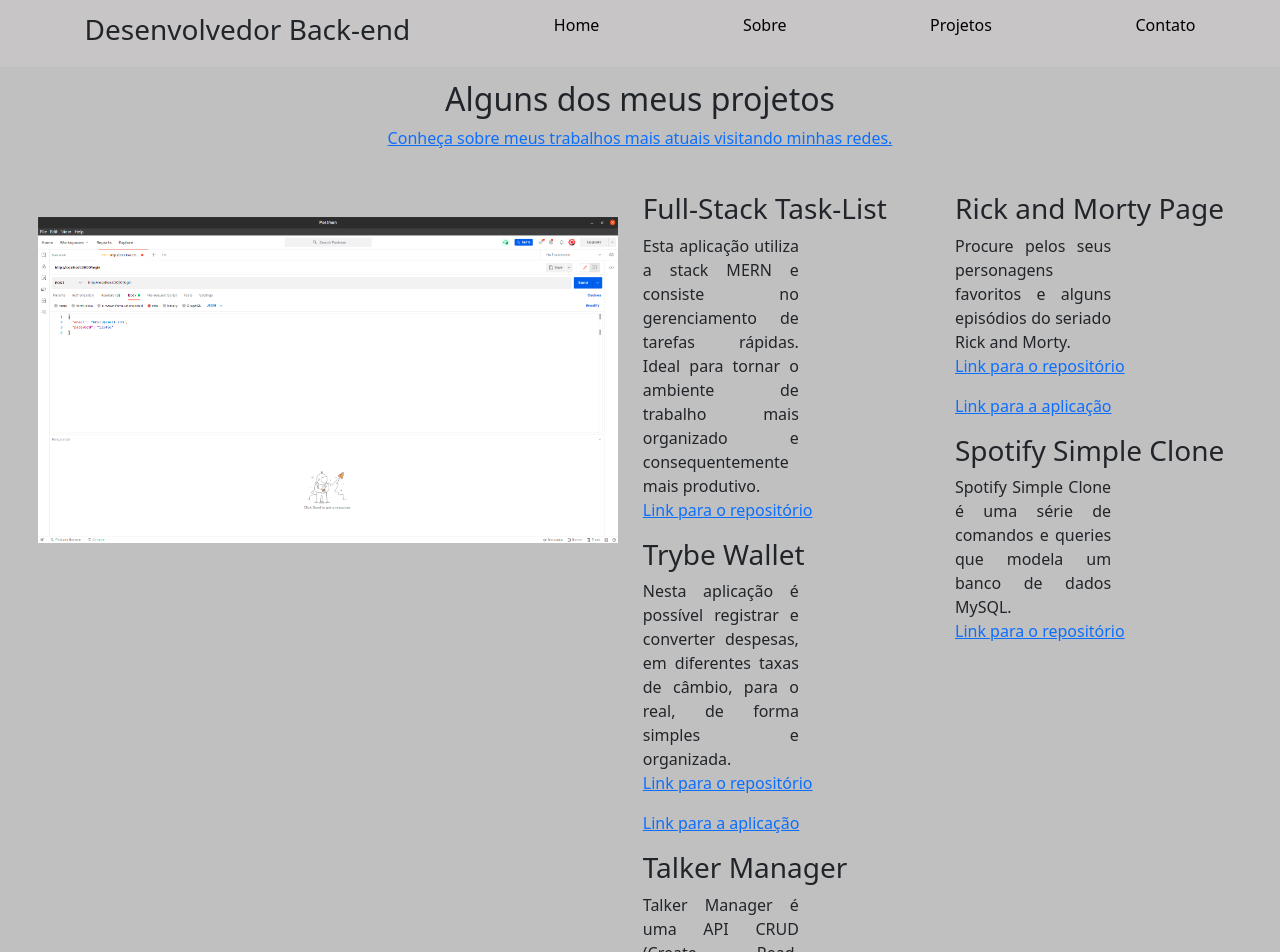
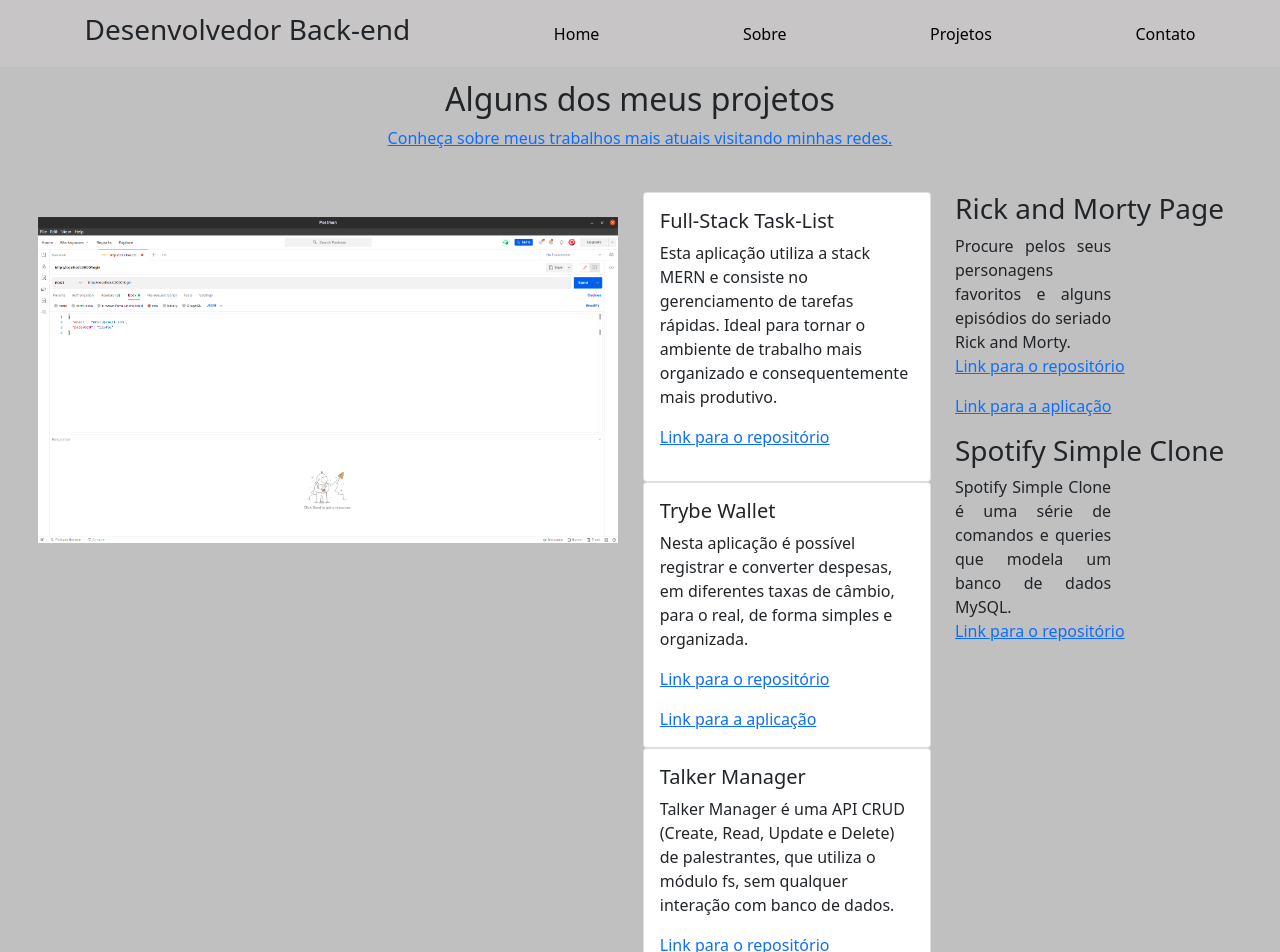
Before and after one commit to Tarcisio-Menezes/me, a React (Create React App) app in the folder portfolio-dev/: page /portfolio/projetos in a window 1280 px wide. Shown: the top 952 px of the page. Built offline with nearby package versions, Linux system fonts and the light colour scheme.

Commit message:
transforma projectsInfos em cards

```diff
--- a/portfolio-dev/src/components/projectsInfos.js
+++ b/portfolio-dev/src/components/projectsInfos.js
@@ -1,62 +1,75 @@
 import React from 'react';
+import { Card } from 'react-bootstrap';
 
 function projectsInfo() {
   const repo = <p>Link para o repositório</p>;
   return (
     <aside className="projectsRepo">
-      <h3>Full-Stack Task-List</h3>
-      <article>
+      <Card style={ { width: '18rem' } }>
+        <Card.Body>
+          <Card.Title>Full-Stack Task-List</Card.Title>
+          <Card.Text>
             Esta aplicação utiliza a stack MERN e consiste no gerenciamento de
             tarefas rápidas. Ideal para tornar o ambiente de trabalho mais organizado
             e consequentemente mais produtivo.
-      </article>
+          </Card.Text>
           <div className="spotRepo">
-        <a
+            <Card.Link
               href="https://github.com/Tarcisio-Menezes/project-TaskList"
               target="_blank"
               rel="noreferrer"
             >
               { repo }
-        </a>
+            </Card.Link>
           </div>
-      <h3>Trybe Wallet</h3>
-      <article>
+        </Card.Body>
+      </Card>
+      <Card style={ { width: '18rem' } }>
+        <Card.Body>
+          <Card.Title>Trybe Wallet</Card.Title>
+          <Card.Text>
             Nesta aplicação é possível registrar e converter despesas,
             em diferentes taxas de câmbio, para o real, de forma simples e organizada.
-      </article>
+          </Card.Text>
           <div className="walletRepo">
-        <a
+            <Card.Link
               href="https://github.com/Tarcisio-Menezes/trybeWallet"
               target="_blank"
               rel="noreferrer"
             >
               { repo }
-        </a>
+            </Card.Link>
           </div>
           <div className="walletApp">
-        <a
+            <Card.Link
               href="https://tarcisio-menezes.github.io/trybeWallet/"
               target="_blank"
               rel="noreferrer"
             >
-          <p>Link para a aplicação</p>
-        </a>
+              Link para a aplicação
+            </Card.Link>
           </div>
-      <h3>Talker Manager</h3>
-      <article>
+        </Card.Body>
+      </Card>
+      <Card style={ { width: '18rem' } }>
+        <Card.Body>
+          <Card.Title>Talker Manager</Card.Title>
+          <Card.Text>
             Talker Manager é uma API CRUD (Create, Read, Update e Delete) de
             palestrantes, que utiliza o módulo fs, sem qualquer interação
             com banco de dados.
-      </article>
+          </Card.Text>
           <div className="talkerRepo">
-        <a
+            <Card.Link
               href="https://github.com/Tarcisio-Menezes/Project-Talker-Manager"
               target="_blank"
               rel="noreferrer"
             >
               { repo }
-        </a>
+            </Card.Link>
           </div>
+        </Card.Body>
+      </Card>
     </aside>
   );
 }
--- a/portfolio-dev/src/css/nav.css
+++ b/portfolio-dev/src/css/nav.css
@@ -1,7 +1,13 @@
 section.navigator {
   display: flex;
+  height: min-content;
   padding: 1%;
   justify-content: space-around;
+}
+
+nav {
+  align-items: center;
+  display: flex;
 }
 
 section.navigator:hover {
--- a/portfolio-dev/src/pages/Sobre.js
+++ b/portfolio-dev/src/pages/Sobre.js
@@ -29,31 +29,61 @@
       </h3>
       <section className="techs">
         <div>
-          <img src={ nodeLogo } alt="Logo NodeJS" width="40%" />
+          <a
+            href="https://nodejs.org/en/docs/"
+            target="_blank"
+            rel="noreferrer"
+          >
+            <img src={ nodeLogo } alt="Logo NodeJS" width="40%" />
+          </a>
           <p>
             Testes e desenvolvimento de aplicações e APIs.
           </p>
         </div>
         <div>
-          <img src={ mysqlLogo } alt="Logo mySQL" width="35%" />
+          <a
+            href="https://dev.mysql.com/doc/"
+            target="_blank"
+            rel="noreferrer"
+          >
+            <img src={ mysqlLogo } alt="Logo mySQL" width="35%" />
+          </a>
           <p>
             Mais performance em suas queries.
           </p>
         </div>
         <div>
-          <img src={ mongoLogo } alt="Logo MongoDB" width="40%" />
+          <a
+            href="https://docs.mongodb.com/"
+            target="_blank"
+            rel="noreferrer"
+          >
+            <img src={ mongoLogo } alt="Logo MongoDB" width="40%" />
+          </a>
           <p>
             Banco de dados não relacional com MongoDB.
           </p>
         </div>
         <div className="reactDiv">
-          <img src={ reactLogo } alt="Logo ReactJS" width="35%" />
+          <a
+            href="https://pt-br.reactjs.org/docs/getting-started.html"
+            target="_blank"
+            rel="noreferrer"
+          >
+            <img src={ reactLogo } alt="Logo ReactJS" width="35%" />
+          </a>
           <p>
             Páginas ágeis para a sua estrutura front-end.
           </p>
         </div>
         <div>
-          <img src={ cssLogo } alt="Logo CSS3" width="40%" />
+          <a
+            href="https://developer.mozilla.org/en-US/docs/Web/CSS"
+            target="_blank"
+            rel="noreferrer"
+          >
+            <img src={ cssLogo } alt="Logo CSS3" width="40%" />
+          </a>
           <p>
             Estilizações com CSS.
           </p>
```
Lines whose indentation alone changed are shown as unchanged.
